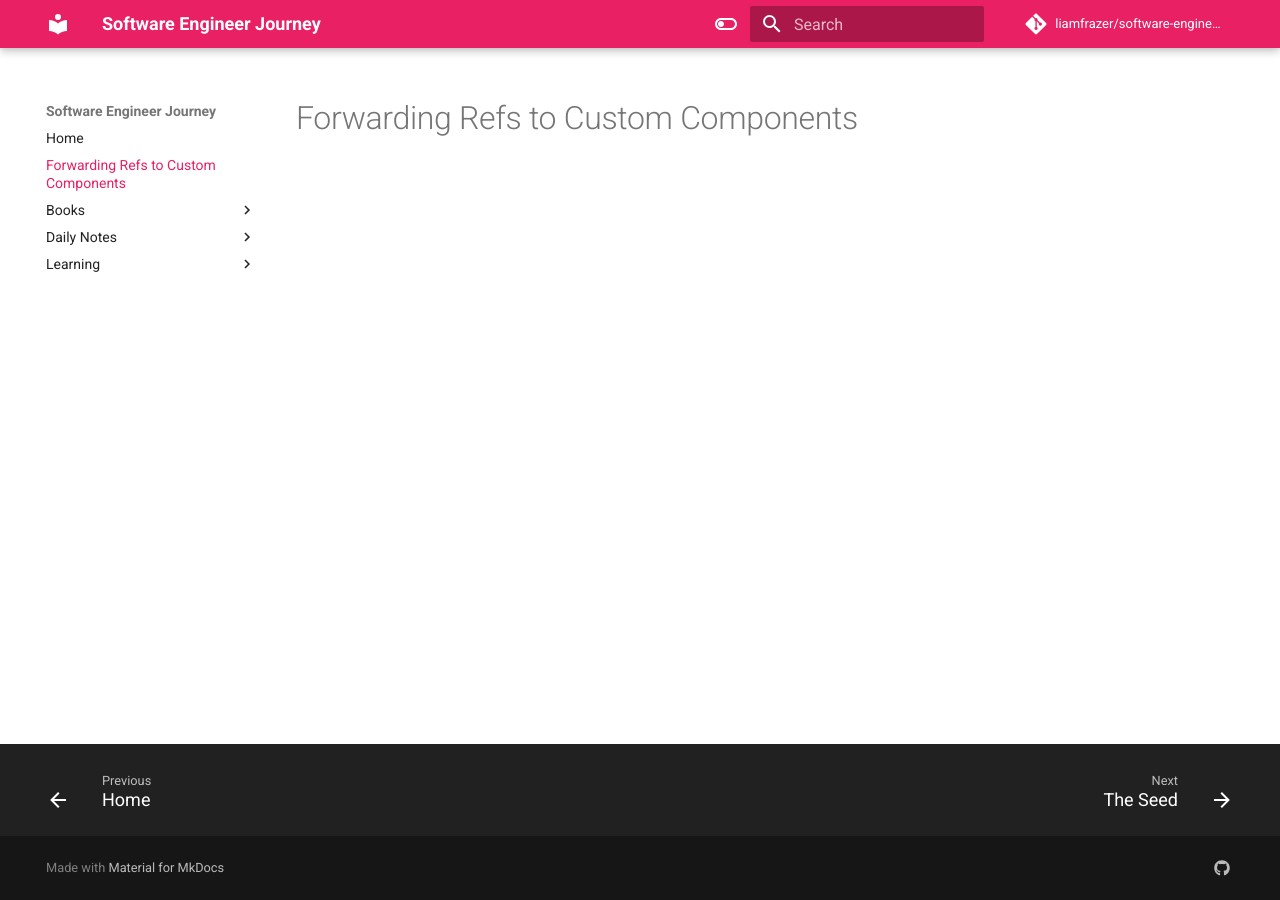
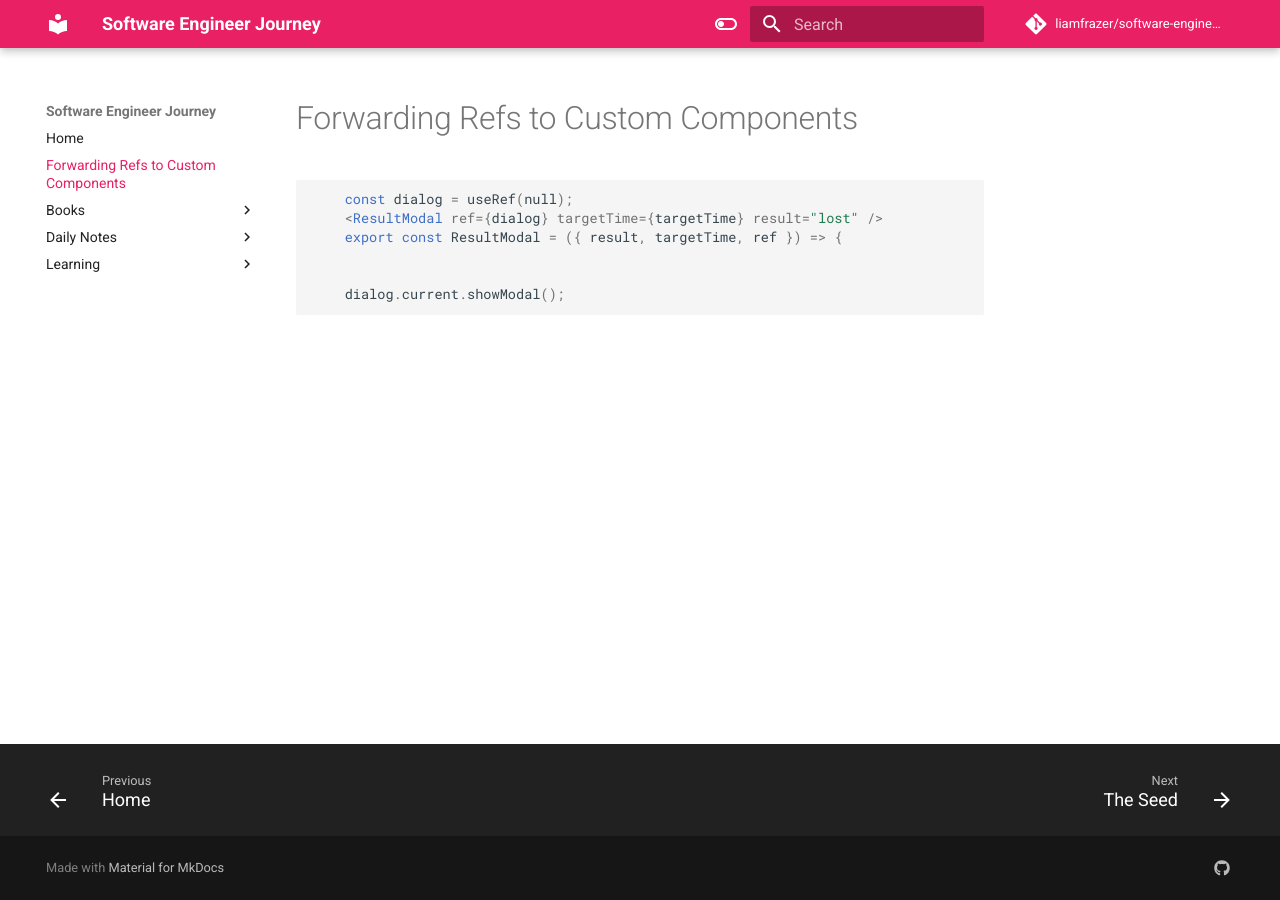
Before and after one commit to liamfrazer/software-engineer-journey, an MkDocs documentation site: the page built from docs/Forwarding Refs to Custom Components.md, in a window 1280 px wide. Built offline with MkDocs 1.6.1 and Material for MkDocs 9.7.7, drawn with Linux system fonts in a browser that asks for light colours; comment, search, counter and statistics services are not loaded.

Commit message:
vault backup: 2023-12-29 15:48:45

````diff
--- a/docs/Forwarding Refs to Custom Components.md
+++ b/docs/Forwarding Refs to Custom Components.md
@@ -5,3 +5,11 @@ tags:
   - components
 ---
 # Forwarding Refs to Custom Components
+```jsx
+	const dialog = useRef(null);
+	<ResultModal ref={dialog} targetTime={targetTime} result="lost" />
+	export const ResultModal = ({ result, targetTime, ref }) => {
+
+
+	dialog.current.showModal();
+```
````
